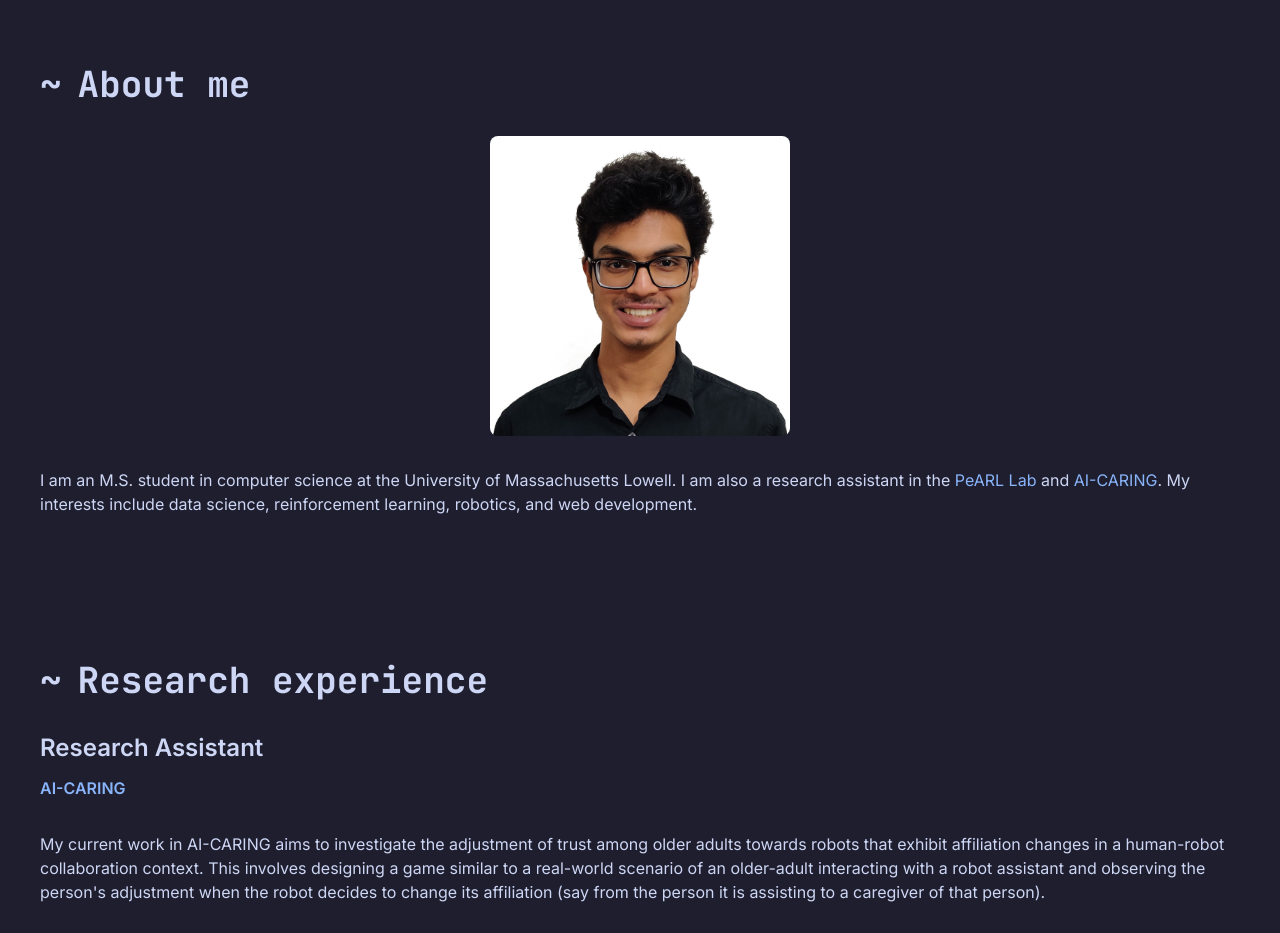
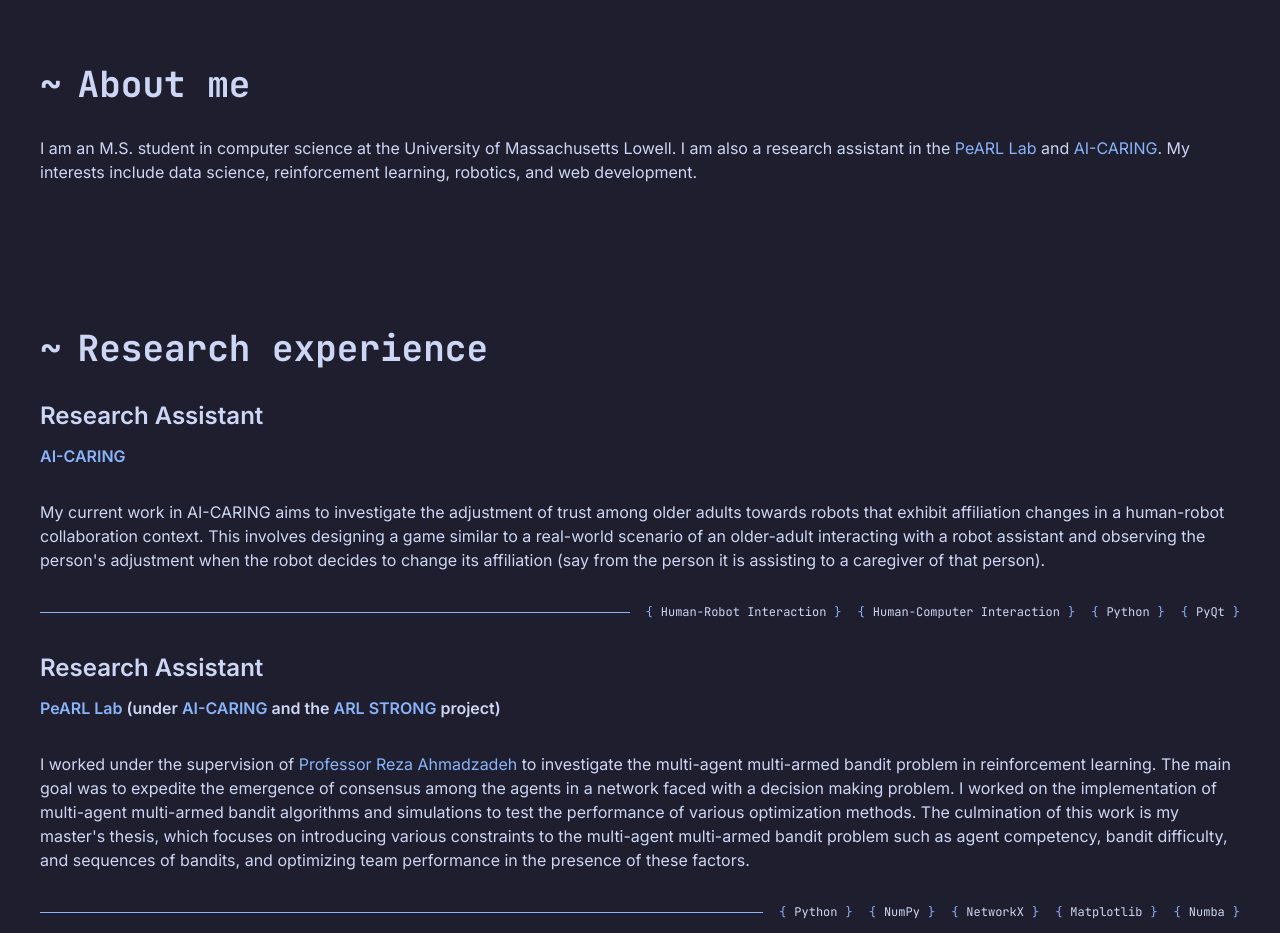
Before and after one commit to mokotturu/portfolio-website, a website built with Vite: page index.html in a window 1280 px wide. Shown: the part 800-1733 px from the top of the page. Built offline with nearby package versions, Linux system fonts and the light colour scheme.

Commit message:
removed profile picture

```diff
--- a/index.html
+++ b/index.html
@@ -111,8 +111,6 @@
 
 		<section id="about-me" class="flex flex-col justify-between gap-8 rounded-lg">
 			<h2 class="text-main-heading font-bold text-4xl font-mono before:content-['~'] before:mr-4">About me</h2>
-			<img class="mx-auto w-4/5 md:w-1/3 lg:w-1/4 bg-cover bg-center rounded-lg" src="img/me.png"
-				alt="Profile picture">
 			<p>I am an M.S. student in computer science at the University of Massachusetts
 				Lowell. I am also a research assistant in the
 				<a class="text-accent-1 hover:underline" href="https://www.pearl-robotics.com/" target="_blank"
```
